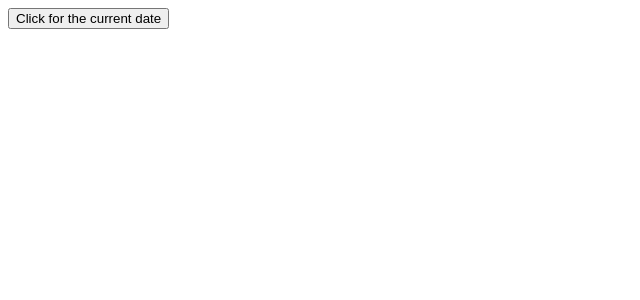
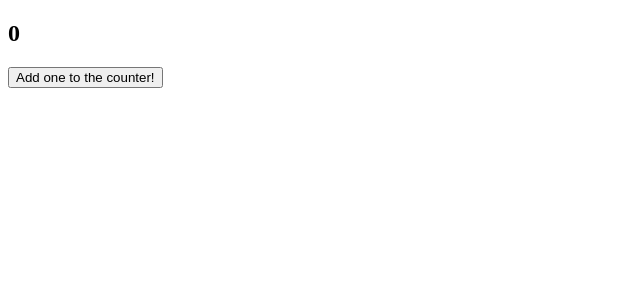
Before and after one commit to BlueBojack/ReactExercise, a React (Vite) app in the folder React_Project/: page / in a window 1280 px wide. Shown: the top 300 px of the page, without its empty margins (0-640 px from the left). Built offline with nearby package versions, Linux system fonts and the light colour scheme.

Commit message:
Added and solved 29_state

```diff
--- a/React_Project/src/AlertClock.jsx
+++ /dev/null
@@ -1,10 +0,0 @@
-function AlertClock({onClick}) {
-
-    return (
-        <>
-            <button onClick={onClick}>Click for the current date</button>
-        </>
-    )
-}
-
-export default AlertClock
--- a/React_Project/src/App.jsx
+++ b/React_Project/src/App.jsx
@@ -1,17 +1,13 @@
-import AlertClock from "./AlertClock"
+import Counter from "./Counter"
 
 
+function App() {
 
-const App = () => {
-
-    const handleClock = () => {
-        alert(new Date().toLocaleDateString());
-    }
-
-    return (
-        <>
-            <AlertClock onClick={handleClock} />
-        </>
+    return(
+            <>
+                <Counter />
+             </>
     )
 }
+
 export default App
--- /dev/null
+++ b/React_Project/src/Counter.jsx
@@ -0,0 +1,16 @@
+import { useState } from "react"
+
+const Counter = () => {
+    const [counter, setCounter] = useState(0);
+
+    const handleAddOne = () => setCounter(counter + 1)
+
+
+    return(
+        <>
+            <h2>{counter}</h2>
+            <button onClick={handleAddOne}>Add one to the counter!</button>
+        </>
+    )
+}
+export default Counter
--- a/React_Project/src/main.jsx
+++ b/React_Project/src/main.jsx
@@ -1,7 +1,7 @@
 import React from 'react'
 import ReactDOM from 'react-dom/client'
 import App from './App.jsx'
-import AlertClock from './AlertClock.jsx'
+
 
 ReactDOM.createRoot(document.getElementById('root')).render(
   <React.StrictMode>
```
